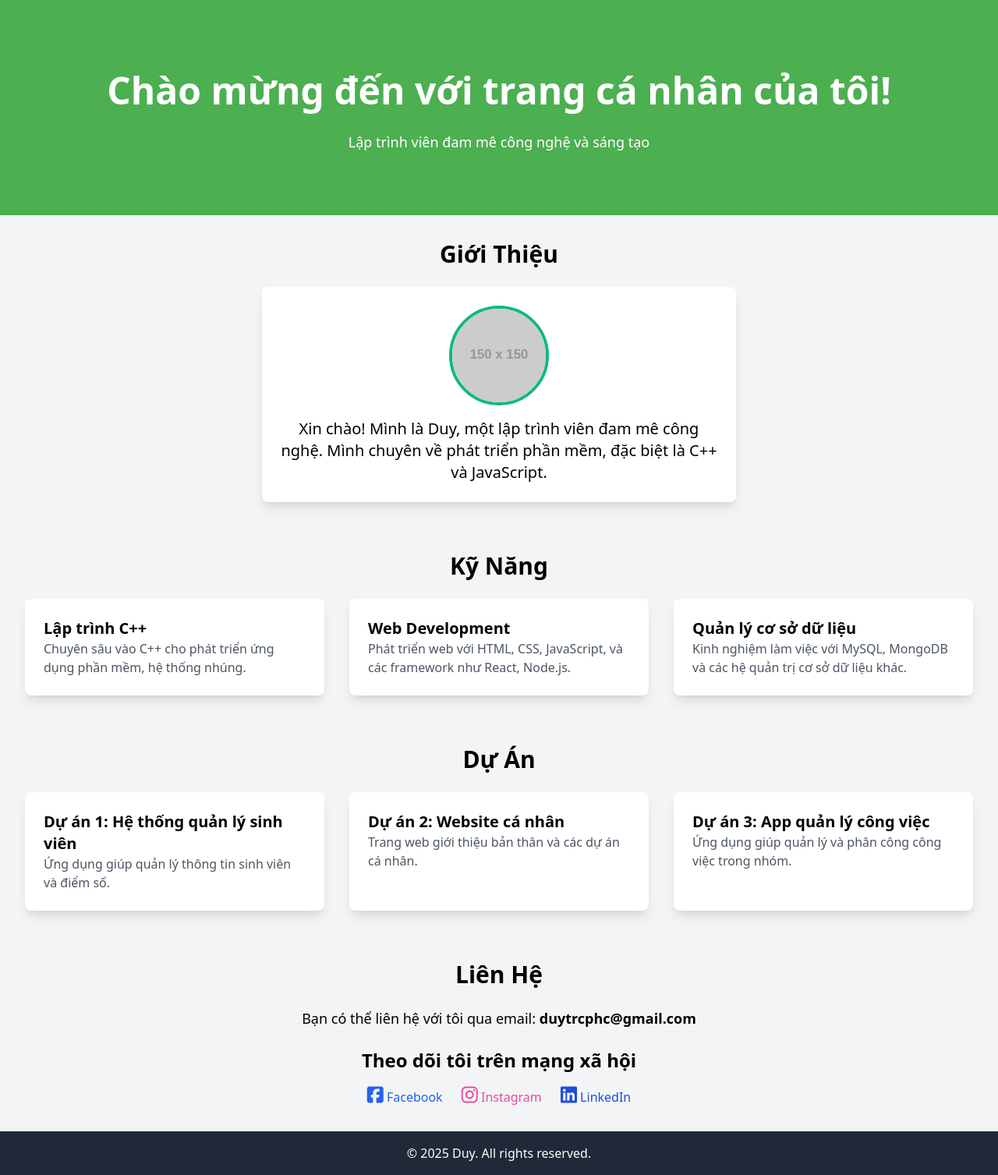
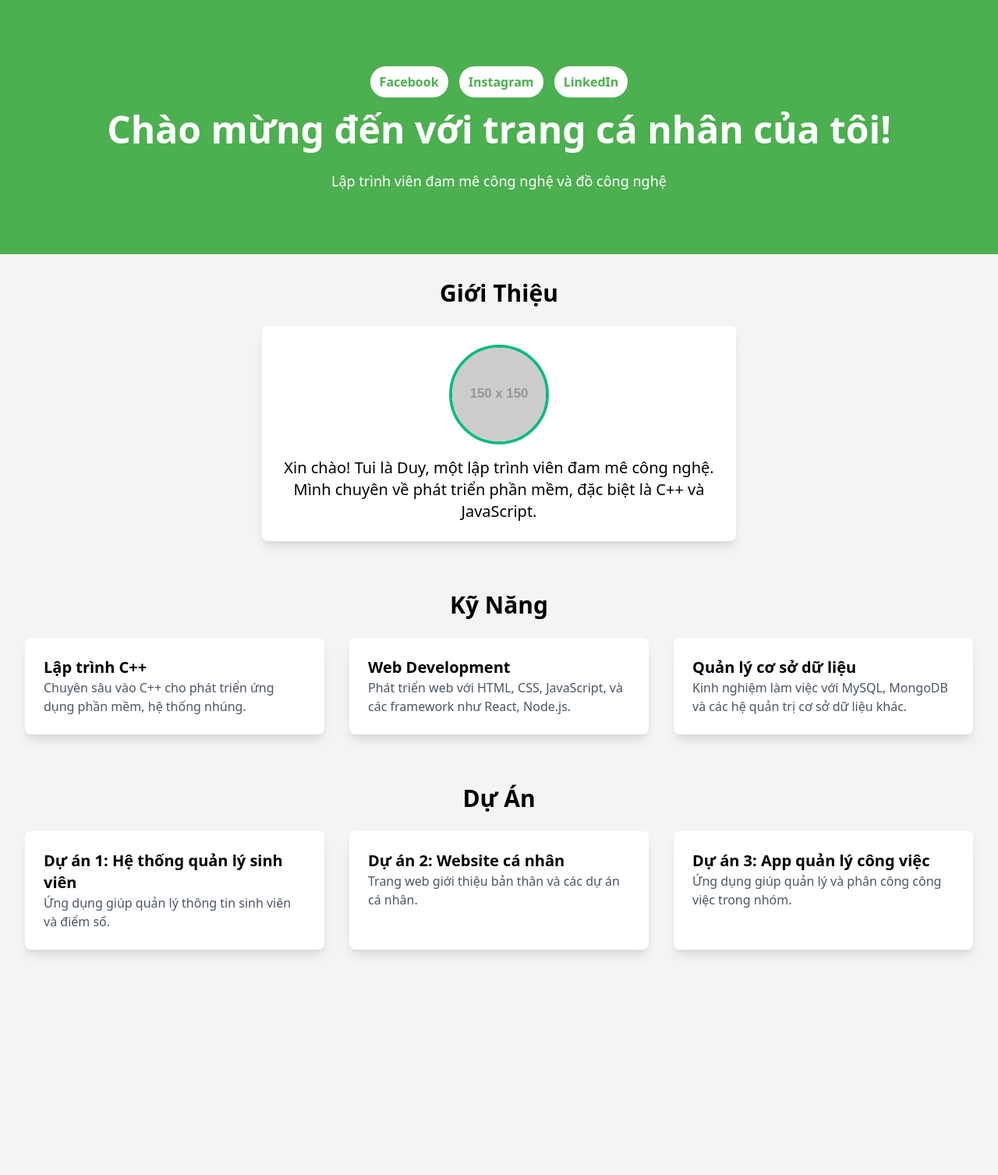
Before and after one commit to nhoxmon/My-Profile, a plain HTML site: page index.html in a window 1280 px wide. Shown: the whole page at 78% size. After the commit the page ends 1250 px from the top, so only its background shows below. Drawn offline with nearby package versions, Linux system fonts and the light colour scheme; placeholder pictures from the web are drawn by us.

Commit message:
Update index.html

```diff
--- a/index.html
+++ b/index.html
@@ -4,7 +4,7 @@
 <head>
     <meta charset="UTF-8">
     <meta name="viewport" content="width=device-width, initial-scale=1.0">
-    <title>Trang Cá Nhân - TRAN PHUC DUY</title>
+    <title>Trang Cá Nhân - Trần Phúc Duy</title>
 
     <!-- Link tới Tailwind CSS -->
     <link href="https://cdn.jsdelivr.net/npm/tailwindcss@2.2.19/dist/tailwind.min.css" rel="stylesheet">
@@ -20,22 +20,35 @@
             font-weight: 600;
         }
 
-        .social-icons a {
-            margin: 0 10px;
+        .social-tags a {
+            background-color: #fff;
+            color: #4CAF50;
+            padding: 8px 12px;
+            border-radius: 20px;
+            margin: 5px;
+            display: inline-block;
+            text-decoration: none;
+            font-weight: 600;
         }
 
-        .social-icons a i {
-            font-size: 24px;
+        .social-tags a:hover {
+            background-color: #45a049;
+            color: white;
         }
     </style>
 </head>
 
 <body class="bg-gray-100">
 
-    <!-- Hero Section -->
+    <!-- Hero Section với các tag mạng xã hội lên đầu -->
     <section class="hero text-center py-20">
+        <div class="social-tags">
+            <a href="https://www.facebook.com/duy.tranphuc.9" target="_blank">Facebook</a>
+            <a href="https://www.instagram.com/nhoxmon_26/" target="_blank">Instagram</a>
+            <a href="https://www.linkedin.com/in/phucduy8626/" target="_blank">LinkedIn</a>
+        </div>
         <h1>Chào mừng đến với trang cá nhân của tôi!</h1>
-        <p class="mt-4 text-lg">Lập trình viên đam mê công nghệ và sáng tạo</p>
+        <p class="mt-4 text-lg">Lập trình viên đam mê công nghệ và đồ công nghệ</p>
     </section>
 
     <!-- Giới thiệu bản thân -->
@@ -44,7 +57,7 @@
         <div class="flex justify-center">
             <div class="w-full md:w-1/2 bg-white p-6 rounded-lg shadow-lg">
                 <img src="https://via.placeholder.com/150" alt="Avatar" class="w-32 h-32 mx-auto rounded-full border-4 border-green-500">
-                <p class="text-center text-xl mt-4">Xin chào! Mình là Duy, một lập trình viên đam mê công nghệ. Mình chuyên về phát triển phần mềm, đặc biệt là C++ và JavaScript.</p>
+                <p class="text-center text-xl mt-4">Xin chào! Tui là Duy, một lập trình viên đam mê công nghệ. Mình chuyên về phát triển phần mềm, đặc biệt là C++ và JavaScript.</p>
             </div>
         </div>
     </section>
@@ -88,34 +101,4 @@
     </section>
 
     <!-- Liên hệ -->
-    <section class="container mx-auto p-8 bg-gray-100">
-        <h2 class="text-3xl font-bold text-center mb-6">Liên Hệ</h2>
-        <p class="text-lg text-center">
-            Bạn có thể liên hệ với tôi qua email: <strong>duytrcphc@gmail.com</strong>
-        </p>
-        <div class="text-center mt-6">
-            <h3 class="text-2xl font-semibold">Theo dõi tôi trên mạng xã hội</h3>
-            <div class="social-icons mt-4">
-                <a href="https://www.facebook.com/duy.tranphuc.9" target="_blank" class="text-blue-600">
-    <i class="fab fa-facebook-square"></i> Facebook
-        </a>
-        <a href="https://www.instagram.com/nhoxmon_26/" target="_blank" class="text-pink-500">
-            <i class="fab fa-instagram"></i> Instagram
-        </a>
-        <a href="https://www.linkedin.com/in/phucduy8626/" target="_blank" class="text-blue-700">
-            <i class="fab fa-linkedin"></i> LinkedIn
-        </a>
-            </div>
-        </div>
-    </section>
-
-    <!-- Footer -->
-    <footer class="text-center py-4 bg-gray-800 text-white">
-        <p>&copy; 2025 Duy. All rights reserved.</p>
-    </footer>
-
-    <!-- Font Awesome Icons -->
-    <script src="https://kit.fontawesome.com/a076d05399.js"></script>
-</body>
-
-</html>
+    <section class="container mx-auto p
```
